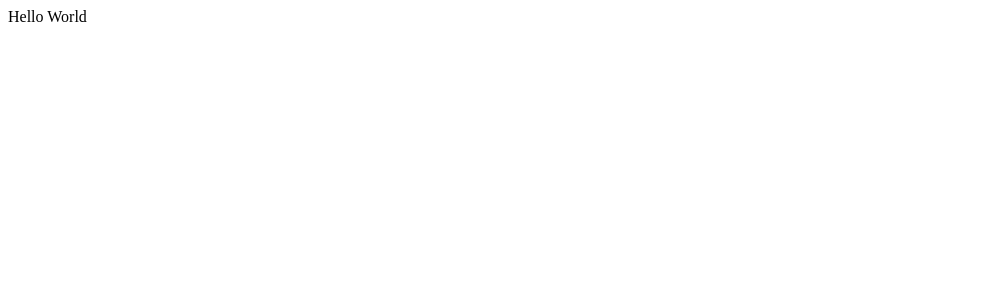
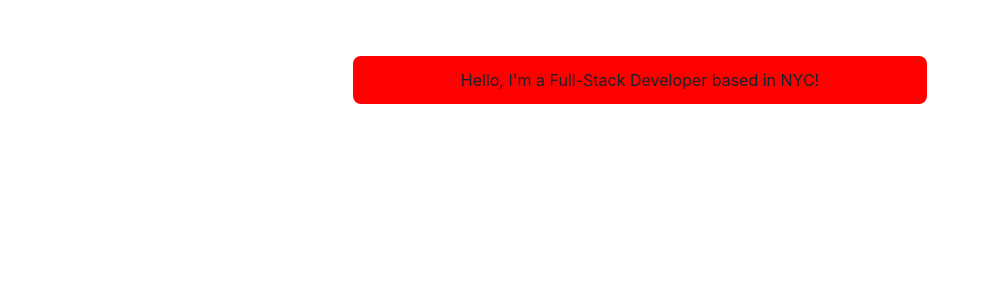
Before and after one commit to edjunma/edmondma.dev-v1, a Next.js app: page / in a window 1280 px wide. Shown: the top 300 px of the page, without its empty margins (0-982 px from the left). Built offline with nearby package versions, Linux system fonts and the light colour scheme.

Commit message:
finish config files, setup index page

```diff
--- a/components/layouts/main.js
+++ b/components/layouts/main.js
@@ -5,8 +5,16 @@ const Main = ({ children, router }) => {
   return (
     <Box as="main" pb={8}>
       <Head>
+        <meta name="viewport" content="width=device-width, initial-scale=1" />
+        <meta name="description" content="Edmond's Portfolio" />
+        <meta name="author" content="Edmond Ma" />
+        <meta name="author" content="edjunma" />
+        <title>Edmond Ma | Portfolio</title>
+      </Head>
 
-      </Head>
+      <Container maxW="container.md" pt={14}>
+        {children}
+      </Container>
     </Box>
   )
 }
--- /dev/null
+++ b/pages/_app.js
@@ -0,0 +1,15 @@
+import { ChakraProvider } from '@chakra-ui/react'
+import Layout from '../components/layouts/main'
+// import Chakra from '../components/chakra'
+
+function Website({ Component, pageProps, router }) {
+  return (
+    <ChakraProvider>
+      <Layout router={router}>
+        <Component {...pageProps} key={router.route} />
+      </Layout>
+    </ChakraProvider>
+  )
+}
+
+export default Website
--- a/pages/index.js
+++ b/pages/index.js
@@ -1,5 +1,12 @@
+import { Container, Box } from '@chakra-ui/react'
 const Page = () => {
-  return <div>Hello World</div>
+  return (
+    <Container>
+      <Box borderRadius="lg" mb={6} p={3} textAlign="center" bg="red">
+      Hello, I&apos;m a Full-Stack Developer based in NYC!
+    </Box>
+    </Container>
+    )
 }
 
 export default Page
```
